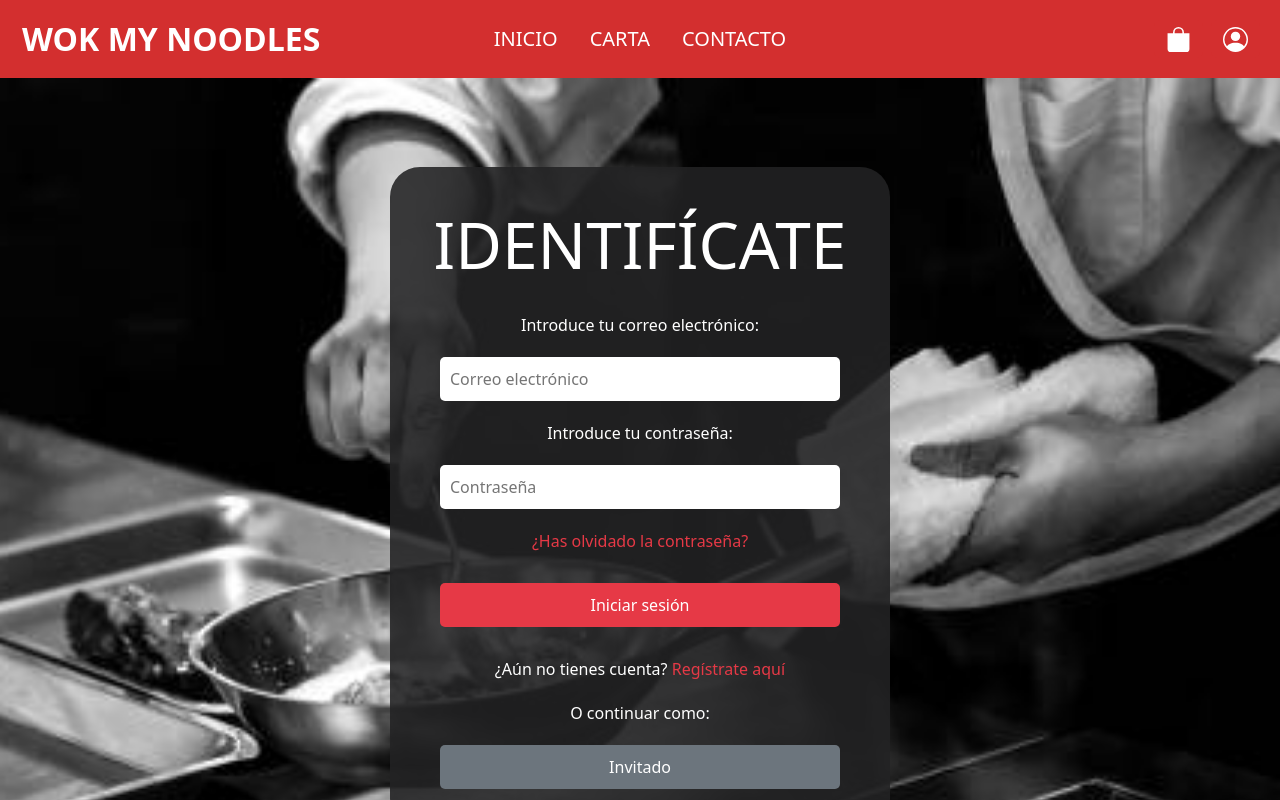
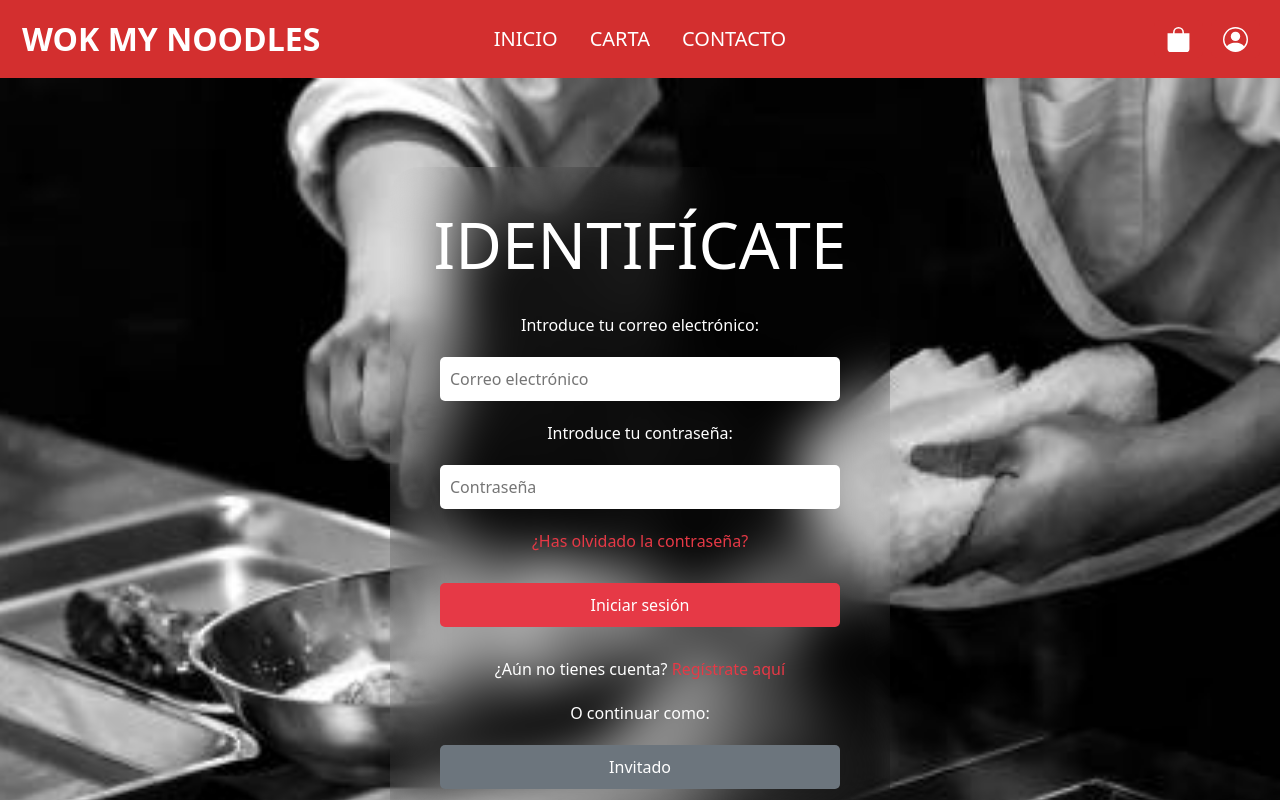
Before and after one commit to borjalopez11/Frontend_tfg, an Angular app: page /registrarse in a window 1280 px wide. Shown: the top 800 px of the page. Built offline with nearby package versions, Linux system fonts and the light colour scheme.

Commit message:
fix: background inherid

```diff
--- a/src/app/componentes/indentificarse/indentificarse.component.css
+++ b/src/app/componentes/indentificarse/indentificarse.component.css
@@ -20,7 +20,8 @@
 }
 
 .registro {
-  background-color: rgba(35, 35, 36, 0.88);
+  backdrop-filter: blur(86px);
+  background-color: inherit;
   padding: 40px 50px;
   border-radius: 30px;
   width: 100%;
--- a/src/app/componentes/indentificarse/indentificarse.component.html
+++ b/src/app/componentes/indentificarse/indentificarse.component.html
@@ -30,7 +30,6 @@
       <div class="conditions">
         <label><input type="checkbox" required> Acepto las <a href="#">condiciones de uso</a></label><br>
         <label><input type="checkbox" required> Acepto la <a href="#">política de privacidad</a></label><br>
-        <label><input type="checkbox" required> Acepto la <a href="#">política de cookies</a></label><br>
       </div>
 
       <input type="submit" value="Registrarse" class="submit-btn">
--- a/src/app/componentes/registrarse/registrarse.component.css
+++ b/src/app/componentes/registrarse/registrarse.component.css
@@ -15,7 +15,8 @@
 }
 
 .registro {
-  background-color: rgba(35, 35, 36, 0.88);
+  backdrop-filter: blur(26px);
+  background-color: inherit;
   padding: 40px 50px;
   margin-top: 40px;
   border-radius: 30px;
```
